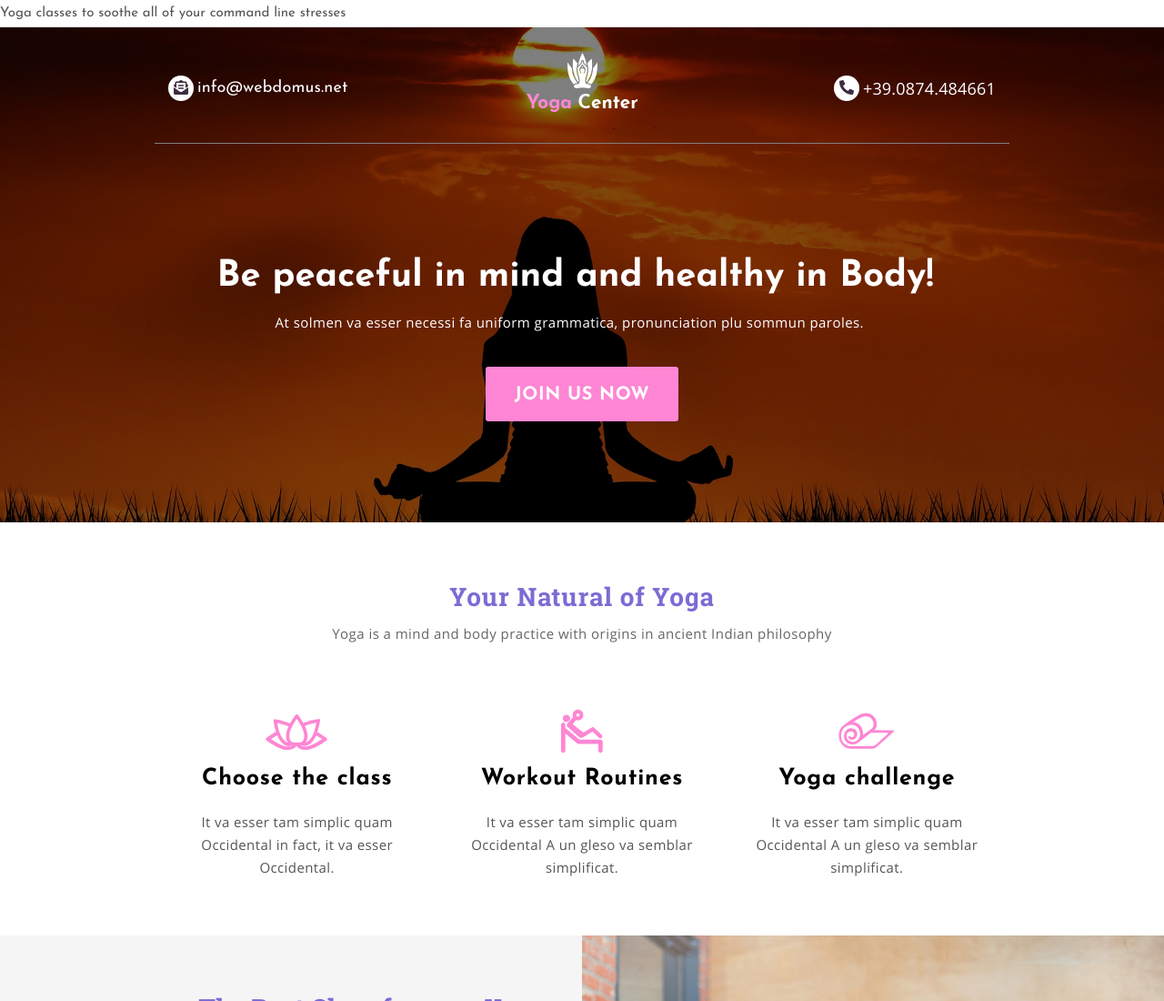
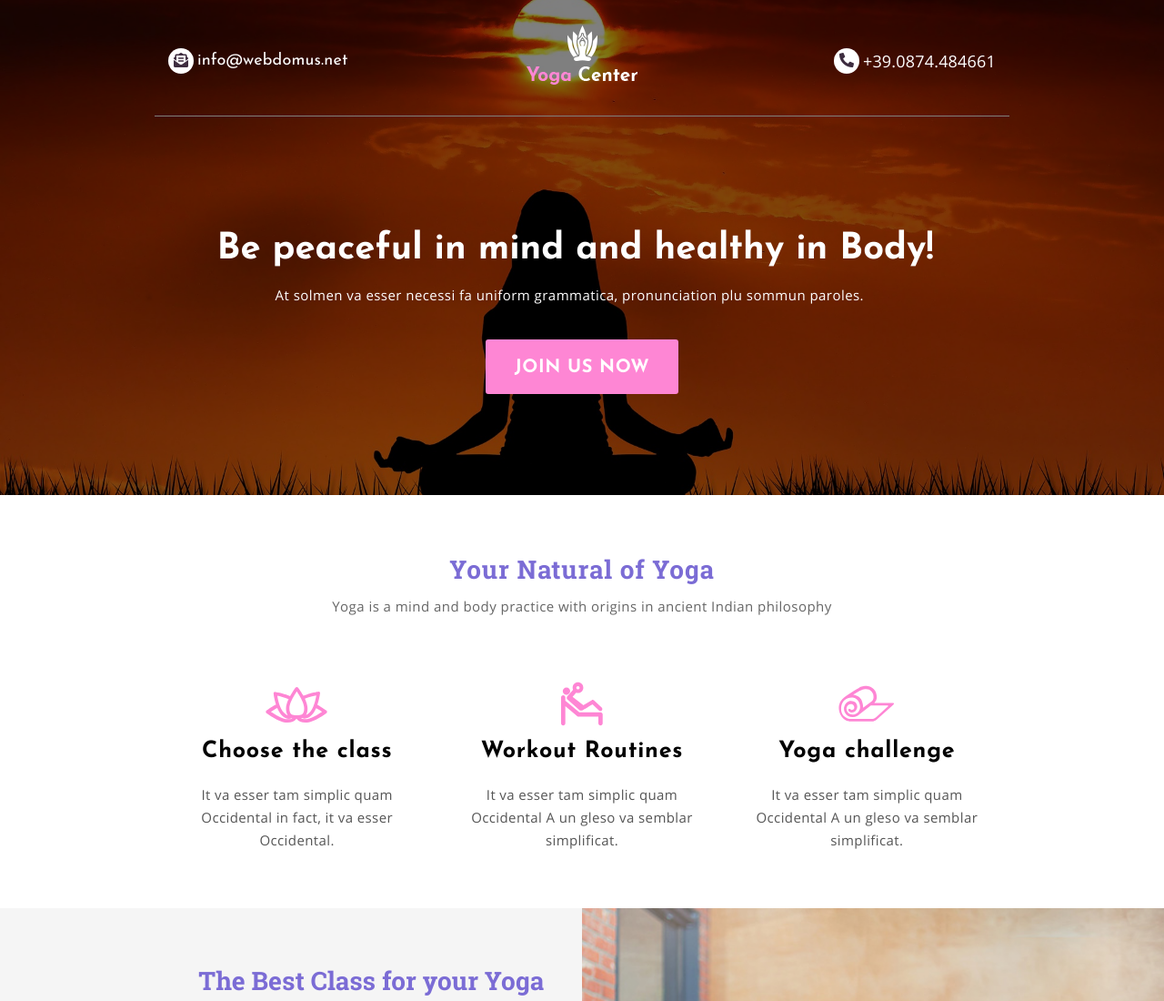
Before and after one commit to AbstractSter/cpnt201-a1-yoga, a plain HTML site: page index.html in a window 1280 px wide. Shown: the top 1100 px of the page at 91% size. Drawn offline with nearby package versions, Linux system fonts and the light colour scheme.

Commit message:
removed text from header

```diff
--- a/index.html
+++ b/index.html
@@ -22,7 +22,6 @@
     <title>Yoga classes for the soul!</title>
   </head>
   <body><body>
-    <h1>Yoga classes to soothe all of your command line stresses</h1>
     </body></h1>
     <div class="main-container yoga-template">
       <!--Banner section-->
```
